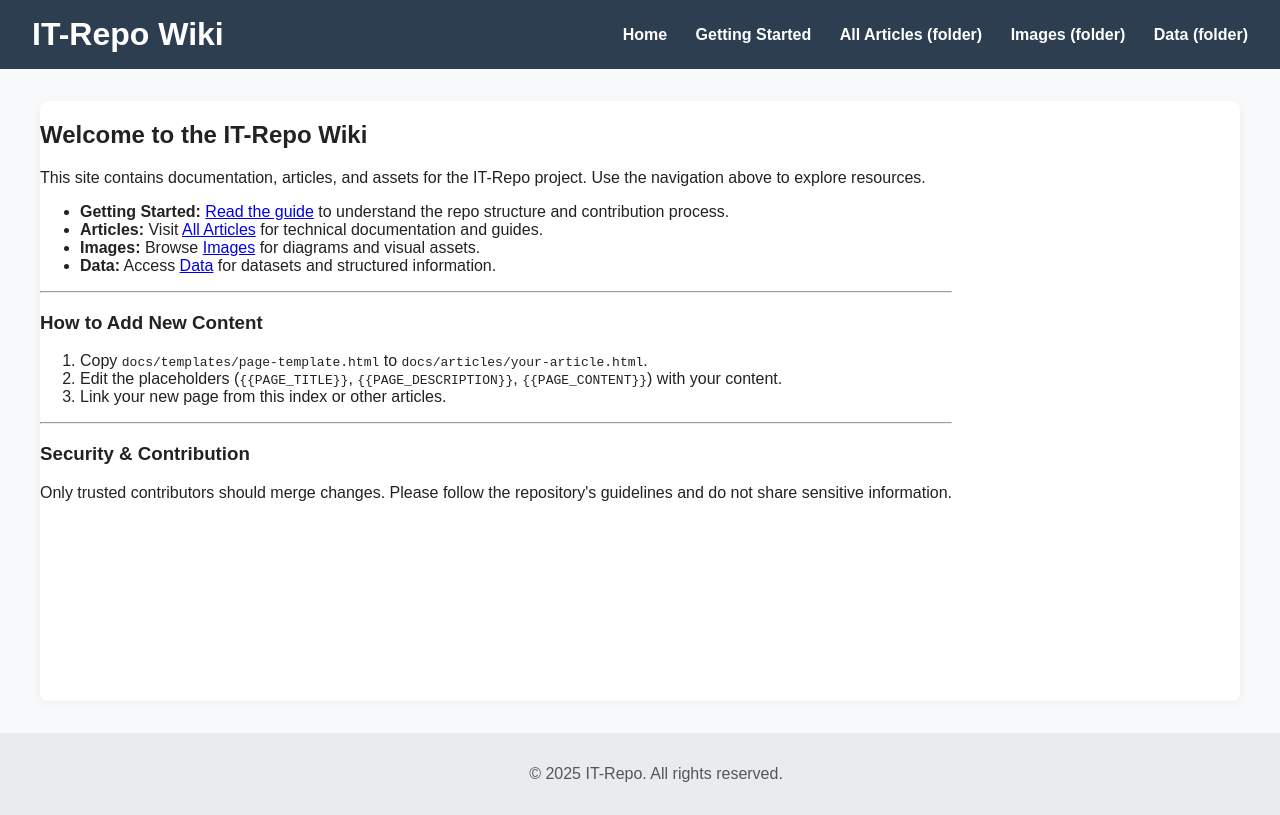
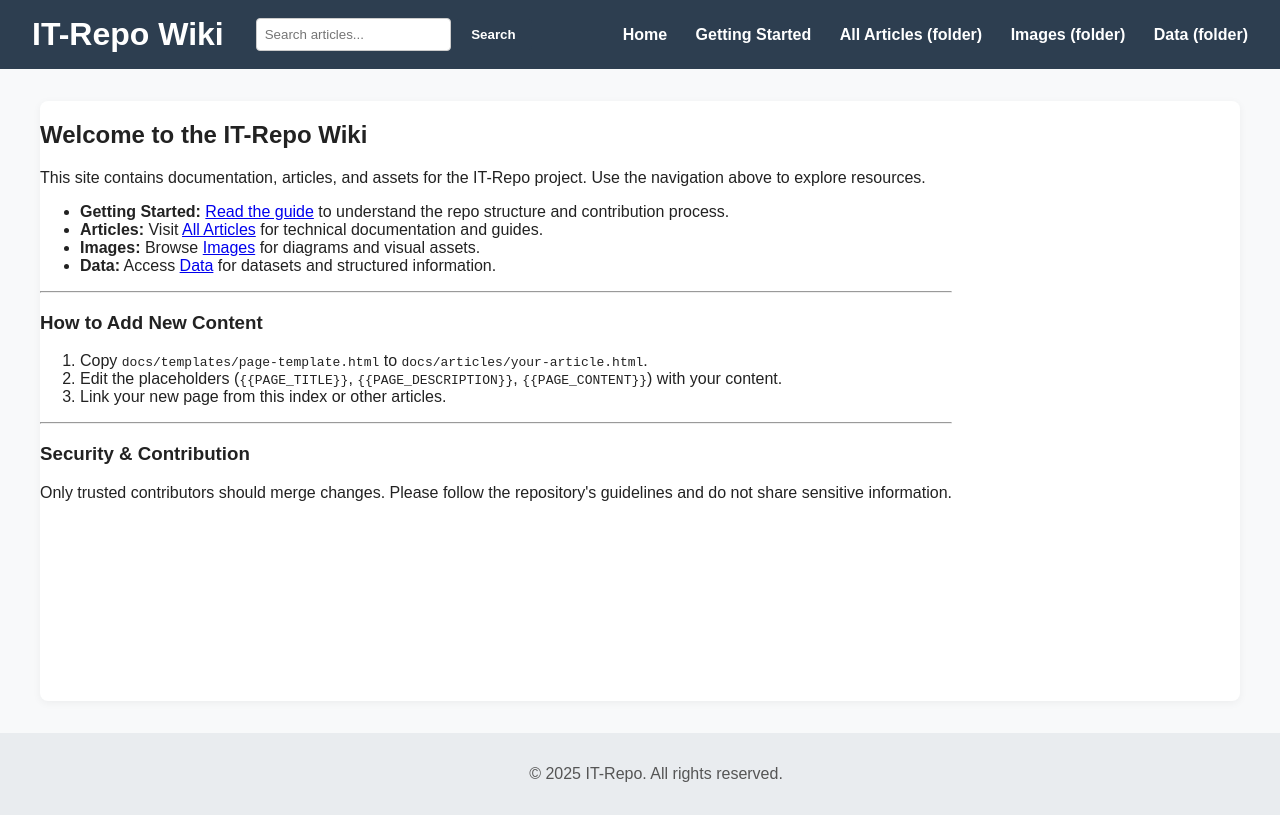
Before and after one commit to atulk93/IT-Repo, a plain HTML site: page docs/index.html in a window 1280 px wide. Shown: the top 815 px of the page. Drawn offline with Linux system fonts and the light colour scheme.

Commit message:
Modified search functionality

```diff
--- a/docs/index.html
+++ b/docs/index.html
@@ -8,7 +8,13 @@
 </head>
 <body>
   <header>
-    <h1>IT-Repo Wiki</h1>
+    <div style="display: flex; align-items: center; justify-content: space-between; flex-wrap: wrap;">
+      <h1>IT-Repo Wiki</h1>
+      <form id="search-form" style="margin-left: 2rem;">
+        <input type="text" id="search-input" placeholder="Search articles..." style="padding: 0.5rem; border-radius: 4px; border: 1px solid #ccc;">
+        <button type="submit" style="padding: 0.5rem 1rem; border-radius: 4px; border: none; background: #2d3e50; color: #fff; font-weight: bold; cursor: pointer;">Search</button>
+      </form>
+    </div>
     <nav>
       <a href="index.html">Home</a>
       <a href="articles/getting-started.html">Getting Started</a>
@@ -19,6 +25,7 @@
   </header>
   <main>
     <section>
+      <div id="search-results" style="display:none; margin-bottom:2rem;"></div>
         <h2>Welcome to the IT-Repo Wiki</h2>
         <p>This site contains documentation, articles, and assets for the IT-Repo project. Use the navigation above to explore resources.</p>
         <ul>
```
